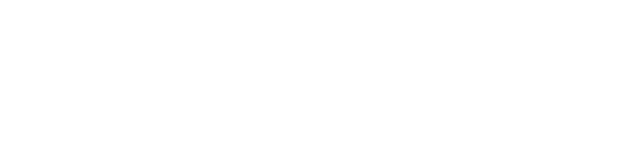
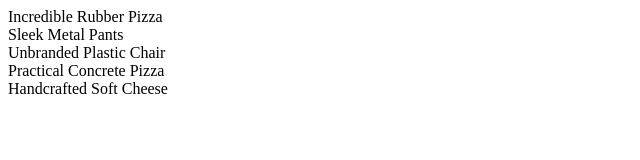
Before and after one commit to romanstrazanec-courses/microfrontend-ecomm, a website built with webpack: page products/public/index.html in a window 1280 px wide. Shown: the whole page, without its empty margins (0-640 px from the left). Built offline with nearby package versions, Linux system fonts and the light colour scheme.

Commit message:
Section 1: The Basics of Microfrontends - 11 Finishing the Product List

```diff
--- a/products/public/index.html
+++ b/products/public/index.html
@@ -3,5 +3,6 @@
     <head>
     </head>
     <body>
+        <div id="dev-products"></div>
     </body>
 </html>
--- a/products/src/index.js
+++ b/products/src/index.js
@@ -7,4 +7,4 @@ for (let i = 0; i < 5; i++) {
     products += `<div>${name}</div>`
 }
 
-console.log(products)
+document.querySelector('#dev-products').innerHTML = products
```
